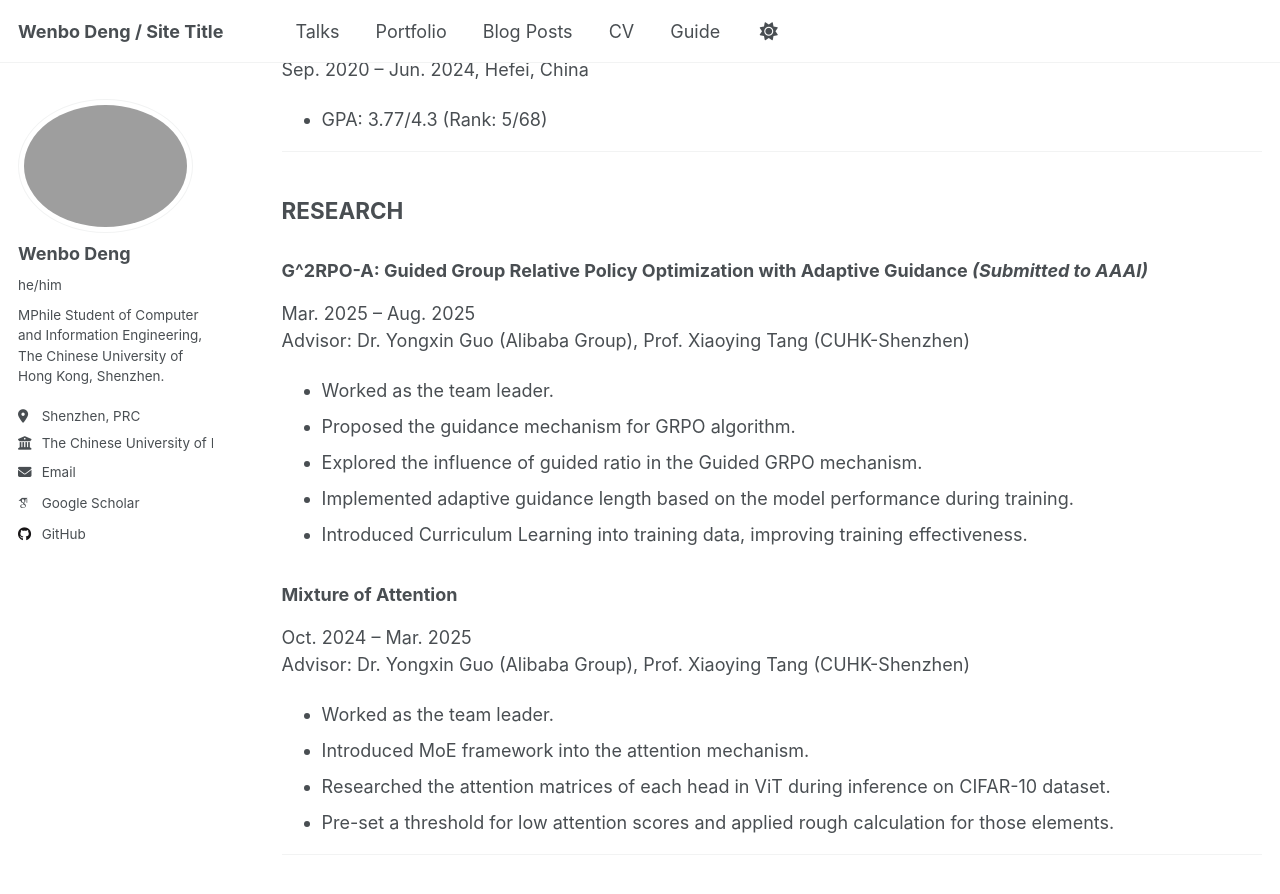
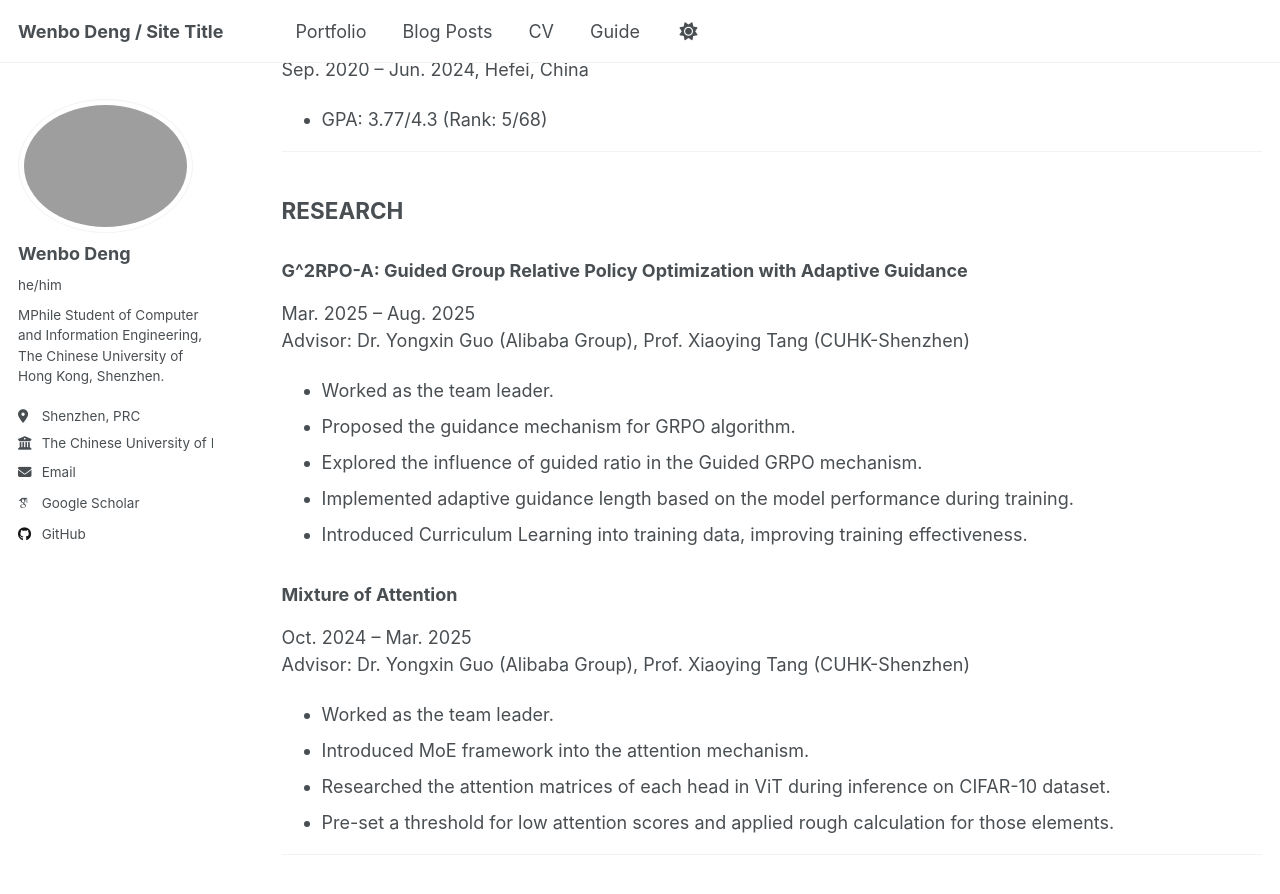
Before and after one commit to Blanca-s/Blanca-s.github.io, a Jekyll site: the page built from _pages/cv.md, in a window 1280 px wide and 900 px high, scrolled down 518 px. Shown: the top 894 px of the window. Built offline with Jekyll 4.4.1, drawn with Linux system fonts in a browser that asks for light colours; some web fonts are replaced; a script that is not in the unit is left out.

Commit message:
update cv and navigation

```diff
--- a/_data/navigation.yml
+++ b/_data/navigation.yml
@@ -8,9 +8,6 @@
 #      Markdown formatted page while the second is generated using JSON.
 
 main:
-  - title: "Talks"
-    url: /talks/
-
   - title: "Portfolio"
     url: /portfolio/
 
--- a/_pages/cv.md
+++ b/_pages/cv.md
@@ -32,7 +32,7 @@ Sep. 2020 – Jun. 2024, Hefei, China
 
 ## RESEARCH
 
-### G^2RPO-A: Guided Group Relative Policy Optimization with Adaptive Guidance *(Submitted to AAAI)*
+### G^2RPO-A: Guided Group Relative Policy Optimization with Adaptive Guidance
 Mar. 2025 – Aug. 2025
 Advisor: Dr. Yongxin Guo (Alibaba Group), Prof. Xiaoying Tang (CUHK-Shenzhen)
 
```
